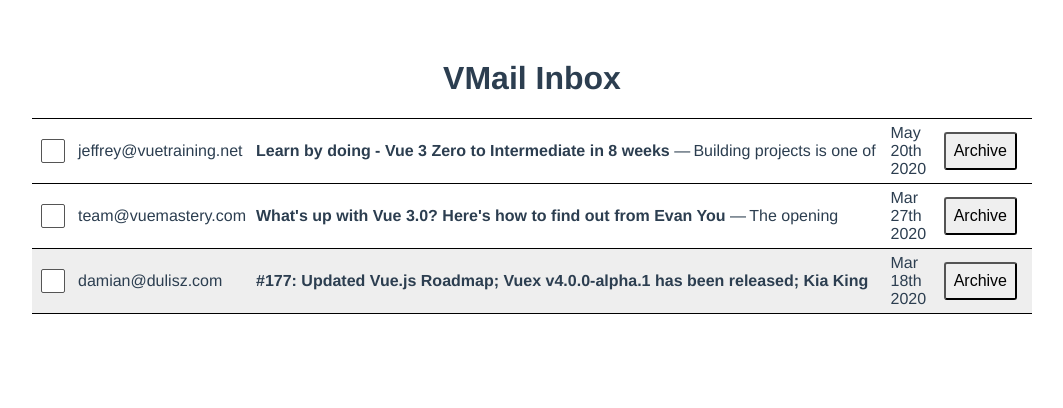
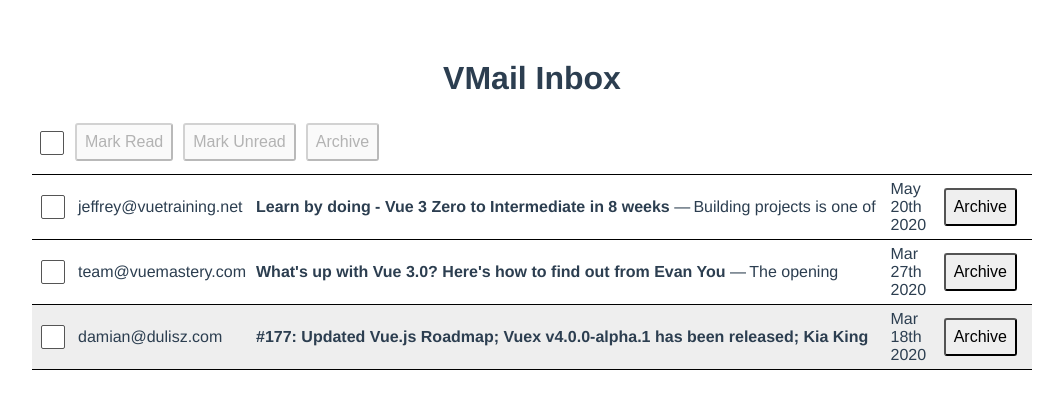
Before and after one commit to intknwn/vue-mail, a Vue app: page / in a window 1280 px wide. Shown: the top 408 px of the page, without its empty margins (108-1171 px from the left). Built offline with nearby package versions, Linux system fonts and the light colour scheme; data requests are answered from the project's data file.

Commit message:
feat: add bulk actions functionality

```diff
--- a/src/App.vue
+++ b/src/App.vue
@@ -9,10 +9,17 @@
 
 <script>
 import MailTable from "@/components/MailTable";
+import useSelection from "@/composable/use-selection";
+
 export default {
   name: "App",
   components: {
     MailTable,
+  },
+  setup() {
+    return {
+      selection: useSelection(),
+    };
   },
 };
 </script>
@@ -155,7 +162,12 @@
 }
 
 .bulk-action-bar .checkbox {
+  display: inline-block;
   margin-right: 6px;
   margin-left: 3px;
 }
+
+.bulk-action-bar .buttons {
+  display: inline-block;
+}
 </style>
--- /dev/null
+++ b/src/components/BulkActionBar.vue
@@ -0,0 +1,55 @@
+<template>
+  <div class="bulk-action-bar">
+    <div class="checkbox">
+      <input
+        type="checkbox"
+        :checked="allSelected"
+        :class="{ 'partial-check': someSelected }"
+        @click="bulkSelect"
+      />
+    </div>
+    <div class="buttons">
+      <button @click="selection.markRead()" :disabled="selection.hasRead()">Mark Read</button>
+      <button @click="selection.markUnread()" :disabled="selection.hasUnread()">Mark Unread</button>
+      <button @click="selection.archive()" :disabled="!selection.emails.size">Archive</button>
+    </div>
+  </div>
+</template>
+
+<script>
+import { computed } from "vue";
+import useSelection from "@/composable/use-selection";
+
+export default {
+  setup(props) {
+    const selection = useSelection();
+    const allSelected = computed(
+      () => selection.emails.size && selection.emails.size === props.emails.length
+    );
+    const someSelected = computed(() => !!selection.emails.size && !allSelected.value);
+    const bulkSelect = () => {
+      if (allSelected.value) {
+        selection.clear();
+        return;
+      }
+
+      selection.addAll(props.emails);
+    };
+
+    return {
+      selection,
+      bulkSelect,
+      allSelected,
+      someSelected,
+    };
+  },
+  props: {
+    emails: {
+      type: Array,
+      required: true,
+    },
+  },
+};
+</script>
+
+<style lang="scss" scoped></style>
--- a/src/components/MailTable.vue
+++ b/src/components/MailTable.vue
@@ -1,20 +1,22 @@
 <template>
+  <BulkActionBar :emails="emails" />
   <table class="mail-table">
     <tbody>
-      <tr
-        v-for="email in currentEmails"
-        :key="email.id"
-        :class="['clickable', { read: email.read }]"
-        @click="readEmail(email)"
-      >
-        <td><input type="checkbox" /></td>
-        <td>{{ email.from }}</td>
+      <tr v-for="email in emails" :key="email.id" :class="['clickable', { read: email.read }]">
         <td>
+          <input
+            type="checkbox"
+            @click="selection.toggle(email)"
+            :checked="selection.emails.has(email)"
+          />
+        </td>
+        <td @click="readEmail(email)">{{ email.from }}</td>
+        <td @click="readEmail(email)">
           <p>
             <strong>{{ email.subject }}</strong> — {{ email.body }}
           </p>
         </td>
-        <td>{{ formatDate(email.sentAt) }}</td>
+        <td @click="readEmail(email)">{{ formatDate(email.sentAt) }}</td>
         <td><button @click="archiveEmail(email)">Archive</button></td>
       </tr>
     </tbody>
@@ -30,18 +32,20 @@
 import EMailService from "@/services/email/";
 import MailView from "@/components/MailView.vue";
 import ModalView from "@/components/ModalView.vue";
+import BulkActionBar from "@/components//BulkActionBar.vue";
+import useSelection from "@/composable/use-selection";
 
 export default {
   async setup() {
-    const res = await EMailService.getEmails();
-    const emails = ref(res.data);
+    const { data: emails } = await EMailService.getEmails();
     const openedEmail = ref(null);
 
-    return { emails, openedEmail };
+    return { unprocessedEmails: ref(emails), selection: useSelection(), openedEmail };
   },
   components: {
     MailView,
     ModalView,
+    BulkActionBar,
   },
   methods: {
     formatDate(date) {
@@ -52,11 +56,12 @@
       return EMailService.readEmail(email);
     },
     archiveEmail(email) {
+      email.archived = !email.archived;
       return EMailService.archiveEmail(email);
     },
     updateEmail(changes) {
       const email = this.openedEmail;
-      const index = this.currentEmails.indexOf(email);
+      const index = this.emails.indexOf(email);
 
       const Updates = {
         toggleArchived: () => {
@@ -67,19 +72,18 @@
           email.read = !email.read;
           EMailService.updateEmail(email);
         },
-        older: () => (this.openedEmail = this.currentEmails[index + 1]),
-        newer: () => (this.openedEmail = this.currentEmails[index - 1]),
+        older: () => (this.openedEmail = this.emails[index + 1]),
+        newer: () => (this.openedEmail = this.emails[index - 1]),
       };
 
       Object.keys(changes).forEach((key) => Updates[key]());
     },
   },
   computed: {
-    sortedEmails() {
-      return this.emails.sort((e1, e2) => (e1.sentAt < e2.sentAt ? 1 : -1));
-    },
-    currentEmails() {
-      return this.sortedEmails.filter((e) => !e.archived);
+    emails() {
+      return this.unprocessedEmails
+        .sort((e1, e2) => (e1.sentAt < e2.sentAt ? 1 : -1))
+        .filter((e) => !e.archived);
     },
   },
 };
--- /dev/null
+++ b/src/composable/use-selection.js
@@ -0,0 +1,49 @@
+import { reactive, ref } from "vue";
+import EMailService from "@/services/email";
+
+const emails = reactive(new Set());
+
+const useSelection = () => {
+  const toggle = (email) => (emails.has(email) ? emails.delete(email) : emails.add(email));
+  const clear = () => emails.clear();
+  const addAll = (all) => {
+    all.forEach((item) => emails.add(item));
+  };
+  const updateSelection = (updates = {}) => {
+    const [prop, value] = Object.entries(updates)[0];
+    const emailsToUpdate = [];
+
+    emails.forEach((email) => {
+      if (email[prop] === value) return;
+
+      email[prop] = value;
+      emailsToUpdate.push(email);
+    });
+
+    EMailService.bulkEmailUpdate(emailsToUpdate);
+  };
+
+  const markRead = () => updateSelection({ read: true });
+  const markUnread = () => updateSelection({ read: false });
+  const archive = () => {
+    updateSelection({ archived: true });
+    clear();
+  };
+
+  const hasRead = () => [...emails].every((email) => email.read);
+  const hasUnread = () => [...emails].every((email) => !email.read);
+
+  return {
+    emails,
+    toggle,
+    clear,
+    addAll,
+    markRead,
+    markUnread,
+    archive,
+    hasRead,
+    hasUnread,
+  };
+};
+
+export default useSelection;
--- a/src/services/email/index.js
+++ b/src/services/email/index.js
@@ -23,4 +23,7 @@
   updateEmail(email) {
     return api.put(`/emails/${email.id}`, email);
   },
+  bulkEmailUpdate(emails) {
+    return Promise.all[emails.map((email) => this.updateEmail(email))];
+  },
 };
```
